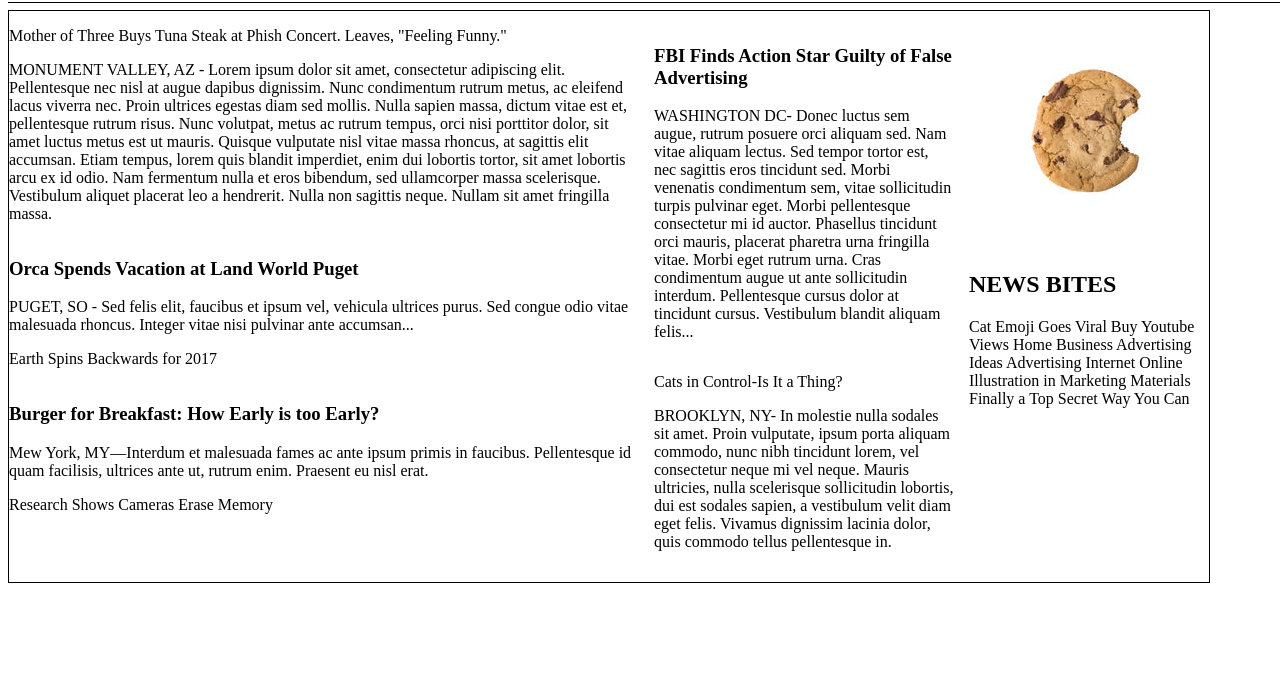
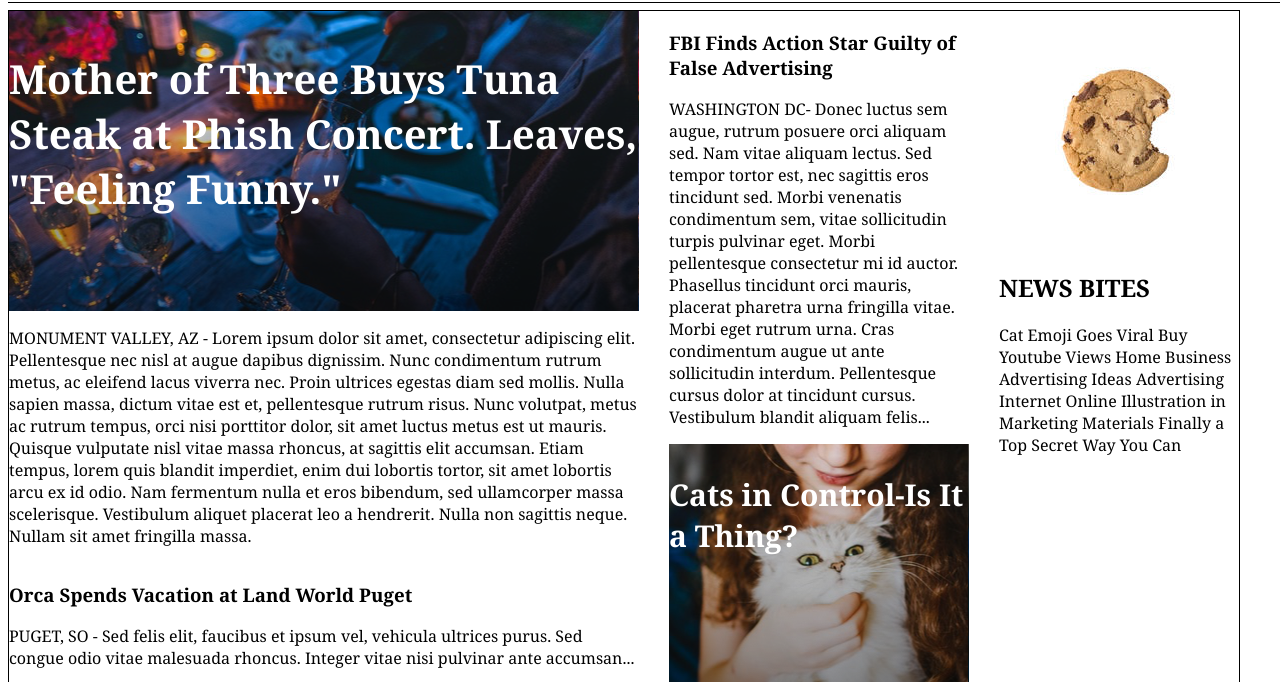
Before and after one commit to rachelbeedesign/mytimes, a plain HTML site: page index.html in a window 1280 px wide. Shown: the part 88-770 px from the top of the page. Drawn offline with Linux system fonts and the light colour scheme.

Commit message:
Build out round 4 edits.

```diff
--- a/index.html
+++ b/index.html
@@ -24,49 +24,49 @@
 
     <section class="main">
 
-
-      <article class="large">
-        <div class="largetop">
-          <div class="">
+<!-- ********** Left-most Section on the Page ************* -->
+      <article class="column_large">
+        <div class="large_top">
+          <div id="tunasteak" class="article_image">
             <p>Mother of Three Buys Tuna Steak at Phish Concert. Leaves, "Feeling Funny."</p>
-          </div>
+          </div class="article_story">
           <p>MONUMENT VALLEY, AZ - Lorem ipsum dolor sit amet, consectetur adipiscing elit. Pellentesque nec nisl at augue dapibus dignissim. Nunc condimentum rutrum metus, ac eleifend lacus viverra nec. Proin ultrices egestas diam sed mollis. Nulla sapien massa, dictum vitae est et, pellentesque rutrum risus. Nunc volutpat, metus ac rutrum tempus, orci nisi porttitor dolor, sit amet luctus metus est ut mauris. Quisque vulputate nisl vitae massa rhoncus, at sagittis elit accumsan. Etiam tempus, lorem quis blandit imperdiet, enim dui lobortis tortor, sit amet lobortis arcu ex id odio. Nam fermentum nulla et eros bibendum, sed ullamcorper massa scelerisque. Vestibulum aliquet placerat leo a hendrerit. Nulla non sagittis neque. Nullam sit amet fringilla massa.</p>
         </div>
 
-        <div class="largeleft">
+        <div class="large_left">
           <h1>Orca Spends Vacation at Land World Puget</h1>
           <p>PUGET, SO - Sed felis elit, faucibus et ipsum vel, vehicula ultrices purus. Sed congue odio vitae malesuada rhoncus. Integer vitae nisi pulvinar ante accumsan...</p>
-          <div class="">
+          <div id="earth" class="article_image">
             <p>Earth Spins Backwards for 2017</p>
           </div>
         </div>
 
-        <div class="largeright">
+        <div class="large_right">
           <h1>Burger for Breakfast: How Early is too Early?</h1>
           <p>Mew York, MY—Interdum et malesuada fames ac ante ipsum primis in faucibus. Pellentesque id quam facilisis, ultrices ante ut, rutrum enim. Praesent eu nisl erat.</p>
-          <div class="">
+          <div id="camera" class="article_image">
             <p>Research Shows Cameras Erase Memory</p>
           </div>
         </div>
       </article>
 
-
-      <article class="medium">
-        <div class="medium.top">
+<!-- ********** Middle Section on the Page ************* -->
+      <article class="column_medium">
+        <div class="medium_top">
           <h1>FBI Finds Action Star Guilty of False Advertising</h1>
           <p>WASHINGTON DC- Donec luctus sem augue, rutrum posuere orci aliquam sed. Nam vitae aliquam lectus. Sed tempor tortor est, nec sagittis eros tincidunt sed. Morbi venenatis condimentum sem, vitae sollicitudin turpis pulvinar eget. Morbi pellentesque consectetur mi id auctor. Phasellus tincidunt orci mauris, placerat pharetra urna fringilla vitae. Morbi eget rutrum urna. Cras condimentum augue ut ante sollicitudin interdum. Pellentesque cursus dolor at tincidunt cursus. Vestibulum blandit aliquam felis...</p>
         </div>
 
-        <div class="medium.bottom">
-          <div class="">
+        <div class="medium_bottom">
+          <div id="cats" class="article_image">
             <p>Cats in Control-Is It a Thing?</p>
           </div>
           <p>BROOKLYN, NY- In molestie nulla sodales sit amet. Proin vulputate, ipsum porta aliquam commodo, nunc nibh tincidunt lorem, vel consectetur neque mi vel neque. Mauris ultricies, nulla scelerisque sollicitudin lobortis, dui est sodales sapien, a vestibulum velit diam eget felis. Vivamus dignissim lacinia dolor, quis commodo tellus pellentesque in.</p>
         </div>
       </article>
 
-
-      <article class="small">
+<!-- ********** Right-most Section on the Page ************* -->
+      <article class="column_small">
         <img src="./images/img-news-bite.png" alt="Part-eaten chocolate chip cookie.">
         <div class="">
           <h2>NEWS BITES</h2>
--- a/style.css
+++ b/style.css
@@ -51,26 +51,59 @@ nav a {
   position: relative;
   top: 90px;
   z-index: 4;
+  font-family: Georgia;
 }
 
-.large {
+.column_large {
   width: 630px;
   display: flex;
   flex-shrink: 0;
   flex-direction: column;
 }
 
-.medium {
+.column_medium {
   width: 300px;
   display: flex;
-  margin: 15px;
+  margin: 0 30px;
   flex-shrink: 0;
   flex-direction: column;
 }
 
-.small {
+.column_small {
   width: 240px;
   display: flex;
   flex-shrink: 0;
   flex-direction: column;
 }
+
+/* *****ROUND 3***** */
+
+.article_image {
+  display: flex;
+  font-weight: bold;
+  Font-size: 30px;
+  color: #fff;
+  height: 300px;
+}
+
+.article_story {
+  font-size: 170px;
+  color: #000;
+}
+
+#tunasteak {
+  background-image: url("./images/img-story-main.png");
+  font-size: 40px;
+}
+
+#earth {
+  background-image: url("./images/img-story-2.png");
+}
+
+#camera {
+  background-image: url("./images/img-story-3.png");
+}
+
+#cats {
+  background-image: url("./images/img-story-1.png");
+}
```
